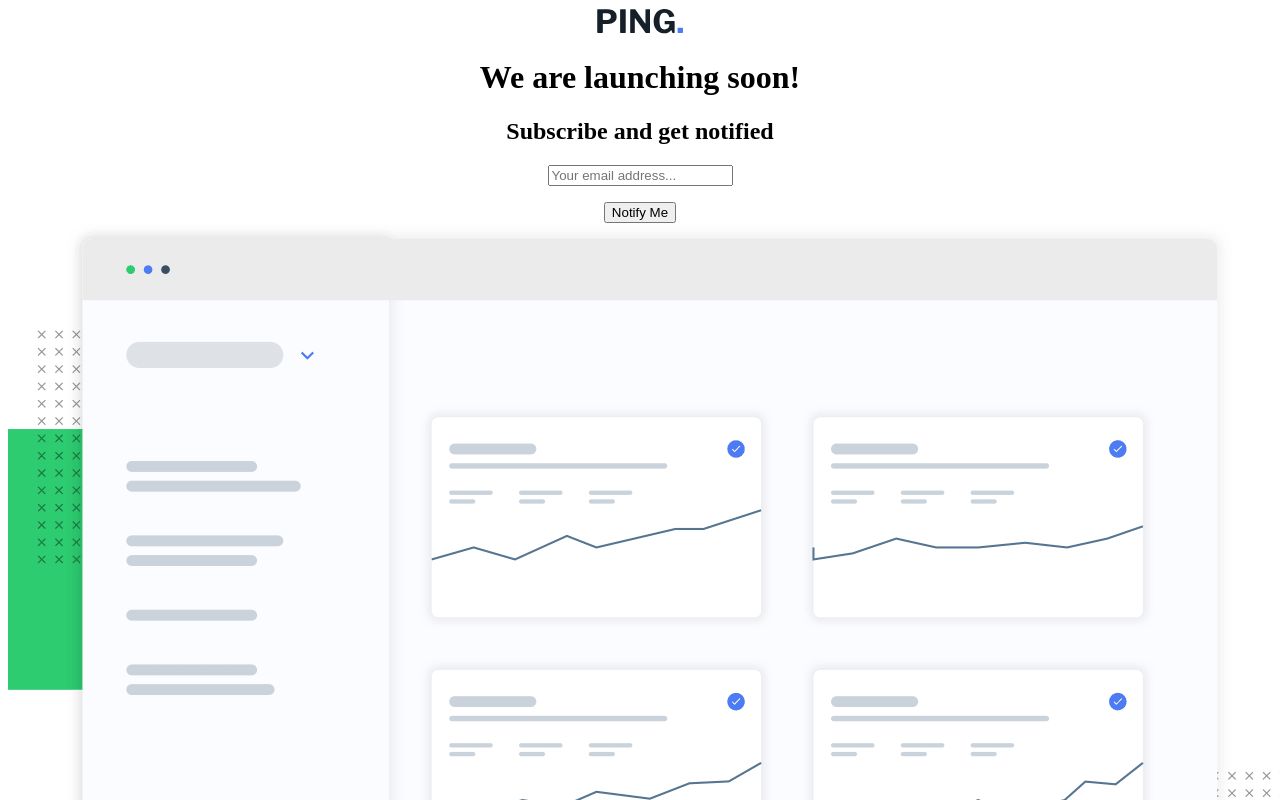
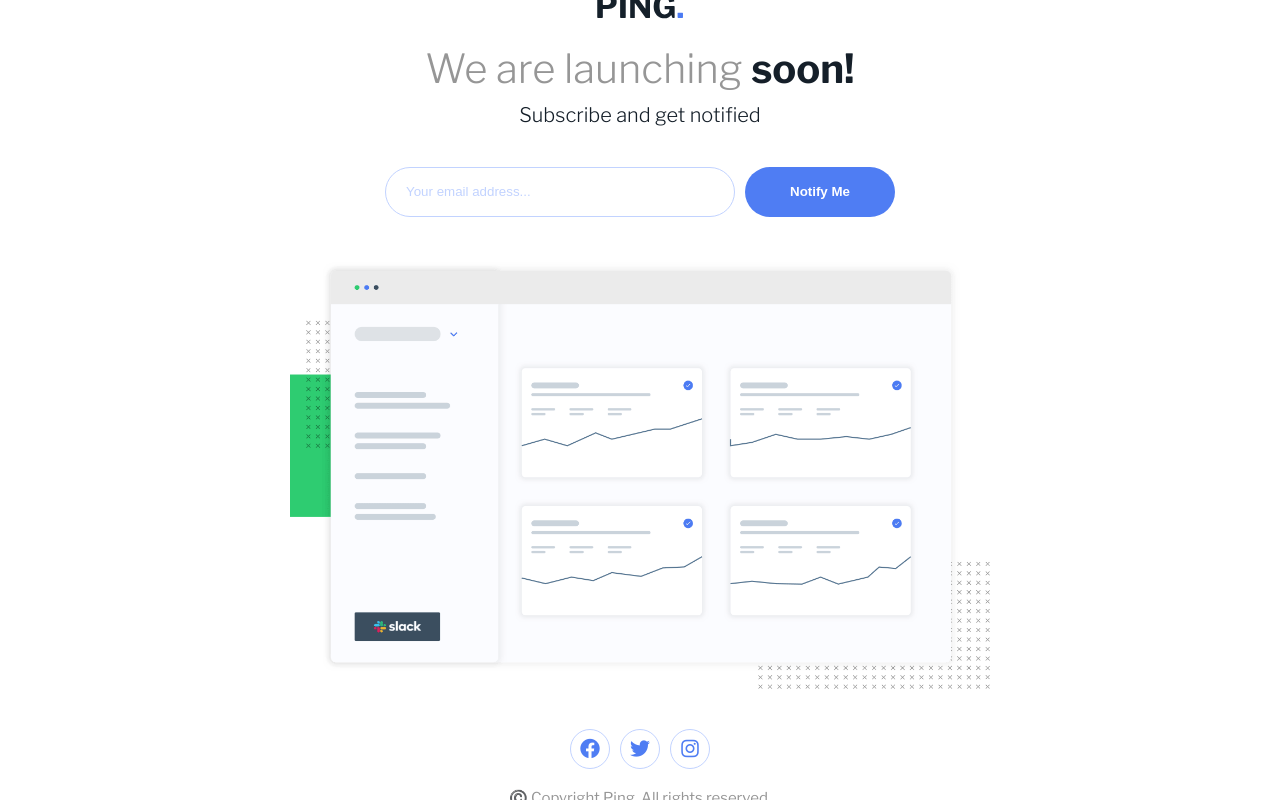
Before and after one commit to lkiryu/Ping-single-column-coming-soon-page, a React (Create React App) app: page / in a window 1280 px wide. Shown: the top 800 px of the page. Built offline with nearby package versions, Linux system fonts and the light colour scheme.

Commit message:
landing page style add

```diff
--- a/src/App.css
+++ b/src/App.css
@@ -1,38 +1,28 @@
-.App {
-  text-align: center;
+@import url('https://fonts.googleapis.com/css2?family=Libre+Franklin:wght@100..900&display=swap');
+
+*{
+  padding: 0;
+  margin: 0;
+  box-sizing: border-box;
 }
 
-.App-logo {
-  height: 40vmin;
-  pointer-events: none;
+li{
+  list-style: none;
 }
 
-@media (prefers-reduced-motion: no-preference) {
-  .App-logo {
-    animation: App-logo-spin infinite 20s linear;
-  }
+a{
+  color: inherit;
+  text-decoration: none;
 }
 
-.App-header {
-  background-color: #282c34;
-  min-height: 100vh;
-  display: flex;
-  flex-direction: column;
-  align-items: center;
-  justify-content: center;
-  font-size: calc(10px + 2vmin);
-  color: white;
+body{
+    font-family: "Libre Franklin", sans-serif;
+    font-size: 20px;
 }
 
-.App-link {
-  color: #61dafb;
+.App{
+  display: flex;
+  justify-content: center;
+  align-items: center;
+  height: 100vh;
 }
-
-@keyframes App-logo-spin {
-  from {
-    transform: rotate(0deg);
-  }
-  to {
-    transform: rotate(360deg);
-  }
-}
--- /dev/null
+++ b/src/components/inputs/inputs.css
@@ -0,0 +1,49 @@
+.inputs {
+    display: flex;
+    gap: 10px;
+    margin-bottom: 40px;
+}
+
+input {
+    border-radius: 50px;
+    height: 50px;
+    border: none;
+    padding: 10px 20px;
+}
+
+.emailInput {
+    width: 350px;
+    border: 1px solid hsl(223, 100%, 88%);
+    margin-bottom: 5px;
+}
+
+.emailInput.error{
+    border: 1px solid hsl(354, 100%, 66%);
+}
+
+p.error{
+    font-size: 14px;
+    margin-left: 25px;
+    color: hsl(354, 100%, 66%);
+}
+
+.emailInput::placeholder{
+    color: hsl(223, 100%, 88%);
+}
+
+.emailInput:focus{
+    outline: none;
+}
+
+.submitImput{
+    width: 150px;
+    background-color: hsl(223, 87%, 63%);
+    font-weight: 600;
+    color: hsl(0, 0%, 100%);
+    cursor: pointer;
+    transition: 0.3s ease-in;
+}
+
+.submitImput:hover{
+    opacity: 80%;
+}
--- a/src/components/inputs/inputs.js
+++ b/src/components/inputs/inputs.js
@@ -1,4 +1,6 @@
 import React from "react";
+
+import './inputs.css'
 
 const Inputs = () => {
     return(
--- /dev/null
+++ b/src/components/landingPage/landingPage.css
@@ -0,0 +1,62 @@
+.landingPage{
+    display: flex;
+    flex-direction: column;
+    justify-content: center;
+    align-items: center;
+}
+
+.logo{
+    margin-bottom: 20px;
+}
+
+h1{
+    color: hsl(0, 0%, 59%);
+    font-weight: 300;
+    margin-bottom: 10px;
+}
+
+h1 span{
+    color: hsl(209, 33%, 12%);
+    font-weight: 700;
+}
+
+h2{
+    font-weight: 300;
+    font-size: 20px;
+    color: hsl(209, 33%, 12%);
+    margin-bottom: 40px;
+}
+
+.dashboard{
+    width: 700px;
+    margin-bottom: 40px;
+}
+
+.social{
+    display: flex;
+    gap: 10px;
+    margin-bottom: 20px;
+}
+
+.social li{
+    display: flex;
+    justify-content: center;
+    align-items: center;
+    color: hsl(223, 87%, 63%);
+    border: 1px solid hsl(223, 100%, 88%);
+    border-radius: 50px;
+    width: 40px;
+    height: 40px;
+    transition: 0.3s ease-in;
+}
+
+.social li:hover{
+    color: hsl(0, 0%, 100%);
+    border: 1px solid hsl(223, 87%, 63%);
+    background-color: hsl(223, 87%, 63%);
+}
+
+.rights{
+    color: hsl(0, 0%, 59%);
+    font-size: 15px;
+}
--- a/src/components/landingPage/landingPage.js
+++ b/src/components/landingPage/landingPage.js
@@ -3,23 +3,25 @@ import logo from '../../images/logo.svg'
 import Inputs from "../inputs/inputs";
 import dashboard from '../../images/illustration-dashboard.png'
 
+import './landingPage.css'
+
 const LandingPage = () => {
     return (
         <div className="landingPage">
-            <a href="/">
+            <a href="/" className="logo">
                 <img src={logo} alt="logo"></img>
             </a>
             <h1>We are launching <span>soon!</span></h1>
             <h2>Subscribe and get notified</h2>
 
-            <Inputs/>
+            <Inputs />
 
-            <img src={dashboard} alt="dashboard"></img>
+            <img src={dashboard} alt="dashboard" className="dashboard"></img>
 
             <ul className="social">
-                <li><a href="/"><i class="fa-brands fa-facebook"></i></a></li>
-                <li><a href="/"><i class="fa-brands fa-twitter"></i></a></li>
-                <li><a href="/"><i class="fa-brands fa-instagram"></i></a></li>
+                <li><a href="/"><i className="fa-brands fa-facebook"></i></a></li>
+                <li><a href="/"><i className="fa-brands fa-twitter"></i></a></li>
+                <li><a href="/"><i className="fa-brands fa-instagram"></i></a></li>
             </ul>
             <p className="rights">©️ Copyright Ping. All rights reserved.</p>
         </div>
```
